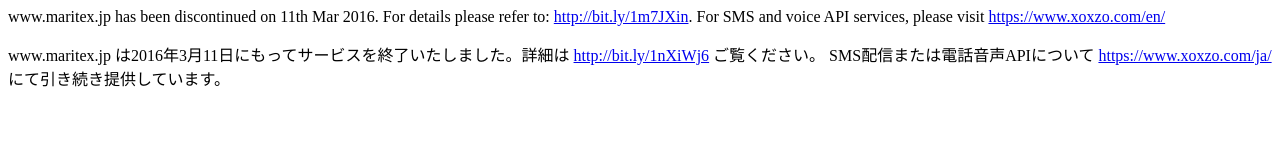
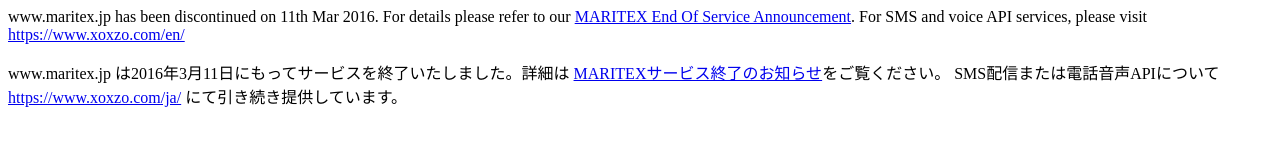
Before and after one commit to xoxzo/maritex, a plain HTML site: page index.html in a window 1280 px wide. Drawn offline with Linux system fonts and the light colour scheme.

Commit message:
Update index.html
Change URLs to EOL annoucement

```diff
--- a/index.html
+++ b/index.html
@@ -1,7 +1,8 @@
 <p>
-www.maritex.jp has been discontinued on 11th Mar 2016. For details please refer to: <a href="http://bit.ly/1m7JXin">http://bit.ly/1m7JXin</a>.
+www.maritex.jp has been discontinued on 11th Mar 2016. For details please refer to our <a href="http://bit.ly/2n1WwwL">MARITEX End Of Service Announcement</a>.
 For SMS and voice API services, please visit <a href="https://www.xoxzo.com/en/">https://www.xoxzo.com/en/</a>
 </p>
 <p>
-www.maritex.jp は2016年3月11日にもってサービスを終了いたしました。詳細は <a href="http://bit.ly/1nXiWj6">http://bit.ly/1nXiWj6</a> ご覧ください。
+www.maritex.jp は2016年3月11日にもってサービスを終了いたしました。詳細は <a href="http://bit.ly/2mpvK4A">MARITEXサービス終了のお知らせ</a>をご覧ください。
 SMS配信または電話音声APIについて <a href="https://www.xoxzo.com/ja/">https://www.xoxzo.com/ja/</a> にて引き続き提供しています。
+<p>
```
